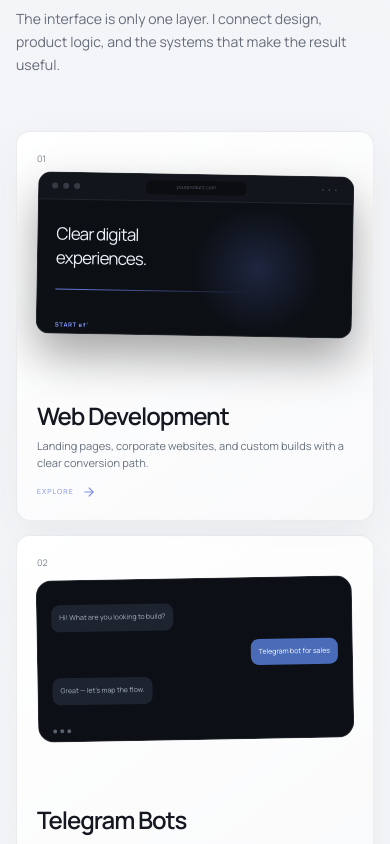
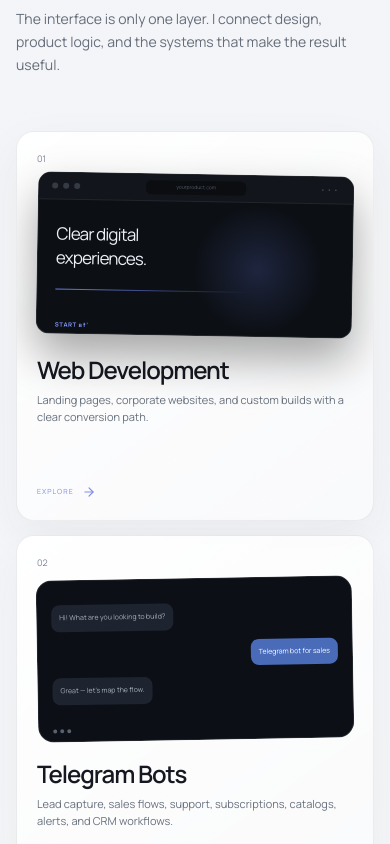
Before and after one commit to AndrianDev0/andrian-dev-portfolio, a React (Vite) app: page / in a window 390 px wide. Shown: the part 3920-4764 px from the top of the page. Built offline with nearby package versions, Linux system fonts and the light colour scheme; no server answers.

Commit message:
Align service cards across breakpoints

```diff
--- a/app/globals.css
+++ b/app/globals.css
@@ -914,3 +914,25 @@ html.intro-lock body{overflow:hidden;overscroll-behavior:none}
 @media(max-width:600px){
   .hero{padding-top:132px}
 }
+
+/* Services — one alignment system across desktop, tablet and mobile */
+.services-grid{
+  grid-template-columns:repeat(2,minmax(0,1fr));
+  grid-template-rows:repeat(2,420px);
+}
+.service-item article{padding:28px;border-radius:18px!important}
+.service-number{position:relative;z-index:3}
+.service-visual{top:28px;right:28px;width:52%;height:215px}
+.service-text{left:28px;right:28px;bottom:25px;max-width:none;height:128px;display:flex;flex-direction:column;align-items:flex-start}
+.service-text h3{line-height:1.05}
+.service-text p{width:100%;margin:11px 0 12px}
+.service-text .service-more{margin-top:auto}
+
+@media(max-width:900px){
+  .services-grid{grid-template-columns:minmax(0,1fr);grid-template-rows:repeat(4,390px)}
+  .service-item article{padding:20px}
+  .service-visual{left:20px;right:20px;top:42px;width:auto;height:162px}
+  .service-text{left:20px;right:20px;bottom:21px;height:142px}
+  .service-text h3{font-size:24px}
+  .service-text p{margin:10px 0 12px;font-size:11px;line-height:1.5}
+}
```
